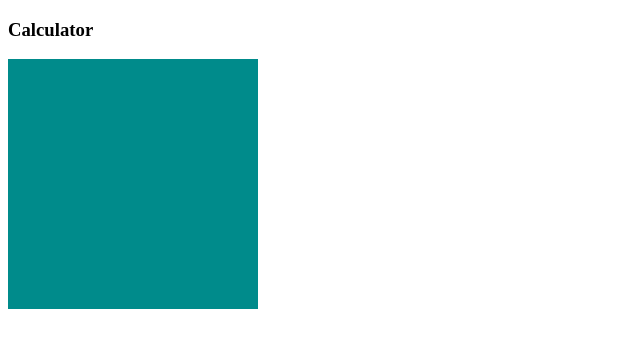
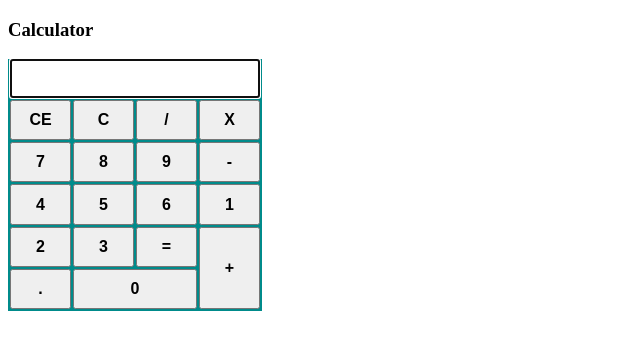
Before and after one commit to takaleshweta/my-codes, a React app: page / in a window 1280 px wide. Shown: the top 350 px of the page, without its empty margins (0-640 px from the left). Built offline with nearby package versions, Linux system fonts and the light colour scheme.

Commit message:
code click functions added

```diff
--- a/src/Components/App.js
+++ b/src/Components/App.js
@@ -1,13 +1,171 @@
-import React, { Component } from 'react';
+import React, {Component} from 'react';
 import css from './react_style.css';
 
 class CalcApp extends Component {
+  constructor(props) {
+    super(props);
+    this.state = {
+
+    }
+  };
+
+  componentDidMount() {
+
+  }
+
+  getInputValues(inputVal) {
+    forms.input.value += inputVal;
+  }
+
+  calculateAnswer() {
+    forms.input.value = eval(forms.input.value)
+    console.log('Answer',);
+  }
+
+  clearInput() {
+    forms.input.value = '';
+    console.log('all clear');
+  }
+
+  singleClear() {
+    console.log('single clear');
+  }
+
+  uniKeyCode(e) {
+    if (e >= 48 && e <= 57) {
+      forms.input.value = e.keyCode;
+    }
+    if (e.keyCode === 13 && forms.input.value) {
+      this.calculateAnswer();
+    }
+  }
+
   render() {
     return (
       <section>
         <h1>Calculator</h1>
         <div className={css.mainWrapper}>
+          <form className={css.enterInputWrapper} name="forms">
+            <input
+              type="text"
+              name="input"
+              className={css.inputText}
+              autoFocus
+            />
+          </form>
 
+          <input
+            type="button"
+            value="CE"
+            onClick={() => this.clearInput()}
+          />
+          <input
+            type="button"
+            value="C"
+            onClick={() => this.singleClear()}
+          />
+          <input
+            type="button"
+            value="/"
+            onClick={() => this.getInputValues('/')}
+            onKeyPress={e => this.uniKeyCode(e)}
+          />
+          <input
+            type="button"
+            value="X"
+            onClick={() => this.getInputValues('X')}
+            onKeyPress={e => this.uniKeyCode(e)}
+          />
+
+          <input
+            type="button"
+            value="7"
+            onClick={() => this.getInputValues('7')}
+            onKeyPress={e => this.uniKeyCode(e)}
+          />
+          <input
+            type="button"
+            value="8"
+            onClick={() => this.getInputValues('8')}
+            onKeyPress={e => this.uniKeyCode(e)}
+          />
+          <input
+            type="button"
+            value="9"
+            onClick={() => this.getInputValues('9')}
+            onKeyPress={e => this.uniKeyCode(e)}
+          />
+          <input
+            type="button"
+            value="-"
+            onClick={() => this.getInputValues('-')}
+            onKeyPress={e => this.uniKeyCode(e)}
+          />
+
+          <input
+            type="button"
+            value="4"
+            onClick={() => this.getInputValues('4')}
+            onKeyPress={e => this.uniKeyCode(e)}
+          />
+          <input
+            type="button"
+            value="5"
+            onClick={() => this.getInputValues('5')}
+            onKeyPress={e => this.uniKeyCode(e)}
+          />
+          <input
+            type="button"
+            value="6"
+            onClick={() => this.getInputValues('6')}
+            onKeyPress={e => this.uniKeyCode(e)}
+          />
+          <input
+            type="button"
+            value="+"
+            className={css.equalToButton}
+            onClick={() => this.getInputValues('+')}
+            onKeyPress={e => this.uniKeyCode(e)}
+          />
+
+          <input
+            type="button"
+            value="1"
+            onClick={() => this.getInputValues('1')}
+            onKeyPress={e => this.uniKeyCode(e)}
+          />
+          <input
+            type="button"
+            value="2"
+            onClick={() => this.getInputValues('2')}
+            onKeyPress={e => this.uniKeyCode(e)}
+          />
+          <input
+            type="button"
+            value="3"
+            onClick={() => this.getInputValues('3')}
+            onKeyPress={e => this.uniKeyCode(e)}
+          />
+          <input
+            type="button"
+            value="="
+            onClick={() => this.calculateAnswer()}
+            onKeyPress={e => this.uniKeyCode(e)}
+          />
+
+          <input
+            type="button"
+            value="."
+            onClick={() => this.getInputValues('.')}
+            onKeyPress={e => this.uniKeyCode(e)}
+          />
+          <input
+            type="button"
+            value="0"
+            className={css.zeroButton}
+            onClick={() => this.getInputValues('0')}
+            onKeyPress={e => this.uniKeyCode(e)}
+          />
         </div>
       </section>
     )
--- a/src/Components/react_style.css
+++ b/src/Components/react_style.css
@@ -2,4 +2,35 @@
     background-color: darkcyan;
     height: 250px;
     width: 250px;
+    display: grid;
+    grid-template-columns: repeat(4, 1fr);
+    grid-gap: 2px;
+    padding: 0 2px 2px;
 }
+
+.enterInputWrapper {
+    display: grid;
+    grid-column: 1 / 5;
+    grid-row: 1;
+}
+
+.inputText {
+    padding: 0 8px;
+    font-size: 16px;
+    text-align: right;
+}
+
+input[type='button'] {
+    font-size: 16px;
+    font-weight: bold;
+}
+
+.equalToButton {
+    grid-column: 4 / 5;
+    grid-row: 5 / 7;
+}
+
+.zeroButton {
+    grid-row: 6;
+    grid-column: 2 / 4;
+}
```
Lines whose indentation alone changed are shown as unchanged.
